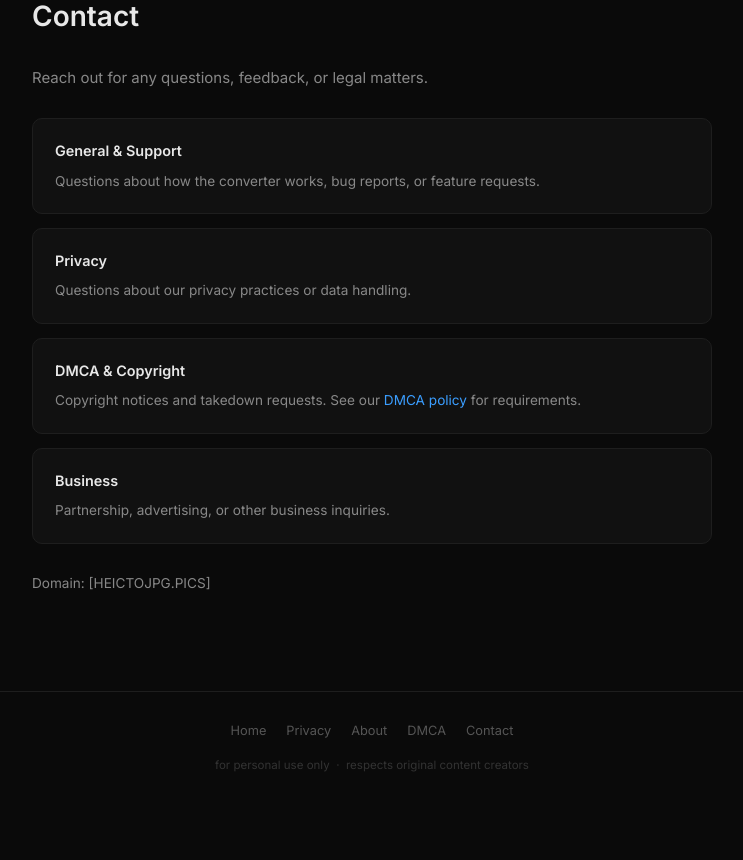
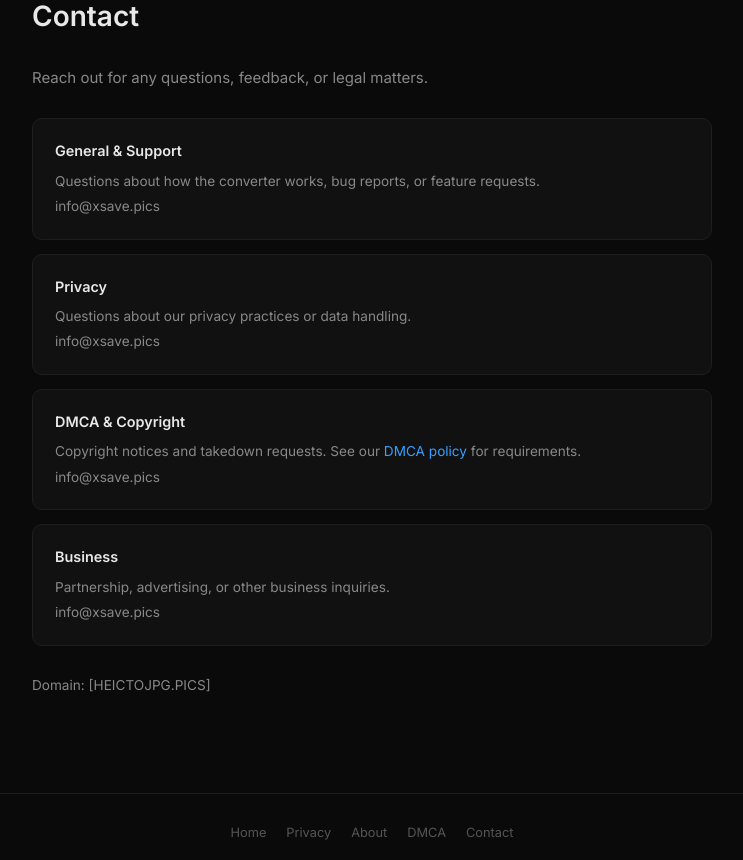
Before and after one commit to bpage/heictojpg, a Flask app: page /contact in a window 1280 px wide. Shown: the part 222-1082 px from the top of the page, without its empty margins (268-1011 px from the left). Before the commit the page ends 994 px from the top, so only its background shows below. Run offline with Flask 3, Linux system fonts and the light colour scheme; some web fonts are replaced.

Commit message:
Add contact email info@xsave.pics to all supporting pages
Co-Authored-By: Claude Sonnet 4.6 <noreply@anthropic.com>

```diff
--- a/templates/about.html
+++ b/templates/about.html
@@ -76,7 +76,7 @@
       </div>
 
       <h2>Contact</h2>
-      <p>Questions or feedback: <!-- ADD CONTACT EMAIL HERE --></p>
+      <p>Questions or feedback: info@xsave.pics</p>
       <p>Domain: [HEICTOJPG.PICS]</p>
     </div>
   </main>
--- a/templates/contact.html
+++ b/templates/contact.html
@@ -51,19 +51,19 @@
       <div class="contact-list">
         <div class="contact-item">
           <strong>General &amp; Support</strong>
-          <span>Questions about how the converter works, bug reports, or feature requests.<br><!-- ADD CONTACT EMAIL HERE --></span>
+          <span>Questions about how the converter works, bug reports, or feature requests.<br>info@xsave.pics</span>
         </div>
         <div class="contact-item">
           <strong>Privacy</strong>
-          <span>Questions about our privacy practices or data handling.<br><!-- ADD CONTACT EMAIL HERE --></span>
+          <span>Questions about our privacy practices or data handling.<br>info@xsave.pics</span>
         </div>
         <div class="contact-item">
           <strong>DMCA &amp; Copyright</strong>
-          <span>Copyright notices and takedown requests. See our <a href="/dmca" style="color: var(--accent); text-decoration: none;">DMCA policy</a> for requirements.<br><!-- ADD CONTACT EMAIL HERE --></span>
+          <span>Copyright notices and takedown requests. See our <a href="/dmca" style="color: var(--accent); text-decoration: none;">DMCA policy</a> for requirements.<br>info@xsave.pics</span>
         </div>
         <div class="contact-item">
           <strong>Business</strong>
-          <span>Partnership, advertising, or other business inquiries.<br><!-- ADD CONTACT EMAIL HERE --></span>
+          <span>Partnership, advertising, or other business inquiries.<br>info@xsave.pics</span>
         </div>
       </div>
 
--- a/templates/dmca.html
+++ b/templates/dmca.html
@@ -50,7 +50,7 @@
       <p>Note: heictojpg is a file conversion tool. Users convert their own files locally in their browser. We do not host, store, or serve user-uploaded images. As a result, DMCA claims related to image content are unlikely to apply to our platform.</p>
 
       <h2>Filing a DMCA takedown notice</h2>
-      <p>If you believe that content on our website (such as screenshots, blog content, or marketing materials) infringes your copyright, please send a written notice to <!-- ADD CONTACT EMAIL HERE --> with the following information:</p>
+      <p>If you believe that content on our website (such as screenshots, blog content, or marketing materials) infringes your copyright, please send a written notice to info@xsave.pics with the following information:</p>
 
       <ol>
         <li>Your physical or electronic signature as the copyright owner or authorized agent</li>
@@ -62,7 +62,7 @@
       </ol>
 
       <h2>Counter-notices</h2>
-      <p>If you believe that content was removed in error, you may file a counter-notice to <!-- ADD CONTACT EMAIL HERE --> with the required DMCA counter-notice information. We will review counter-notices in accordance with DMCA provisions.</p>
+      <p>If you believe that content was removed in error, you may file a counter-notice to info@xsave.pics with the required DMCA counter-notice information. We will review counter-notices in accordance with DMCA provisions.</p>
 
       <h2>Repeat infringers</h2>
       <p>We will terminate the accounts (if any) of repeat copyright infringers in appropriate circumstances.</p>
--- a/templates/privacy.html
+++ b/templates/privacy.html
@@ -77,7 +77,7 @@
       <p>We may update this privacy policy from time to time. Continued use of the service after changes constitutes acceptance of the updated policy.</p>
 
       <h2>Contact</h2>
-      <p>For privacy questions, contact us at <!-- ADD CONTACT EMAIL HERE -->.</p>
+      <p>For privacy questions, contact us at info@xsave.pics.</p>
       <p>Domain: [HEICTOJPG.PICS]</p>
     </div>
   </main>
```
